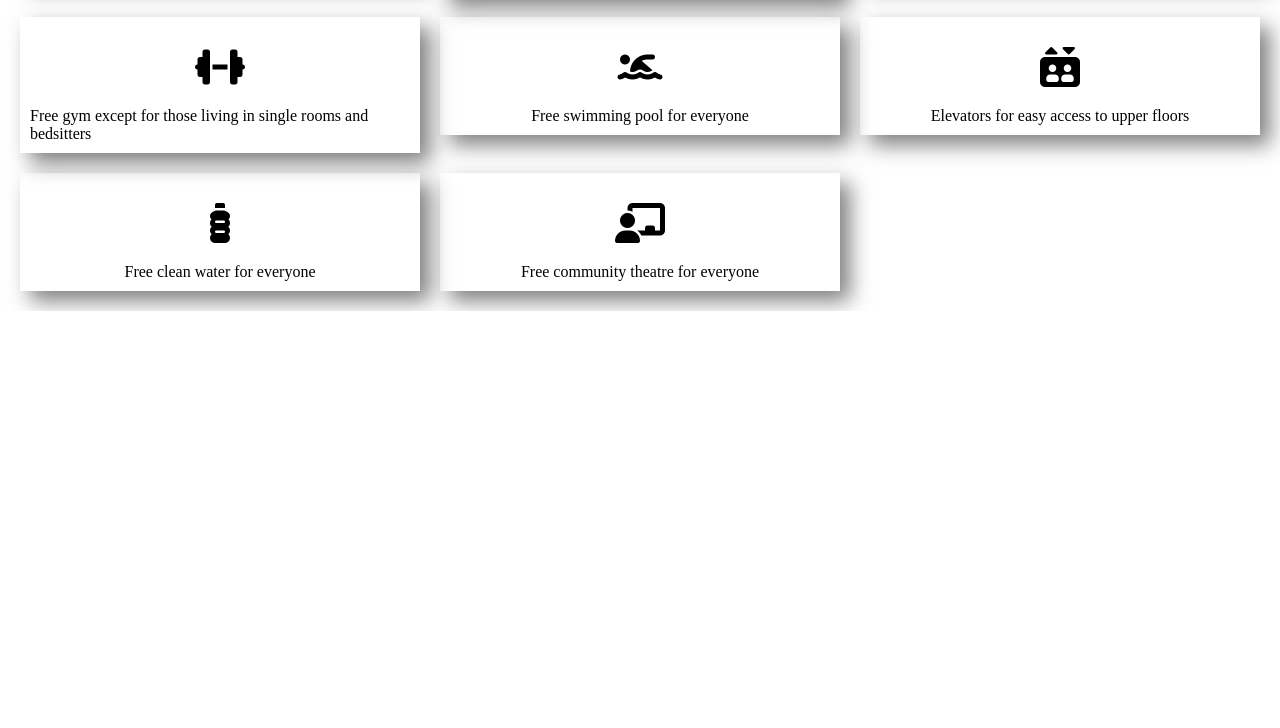
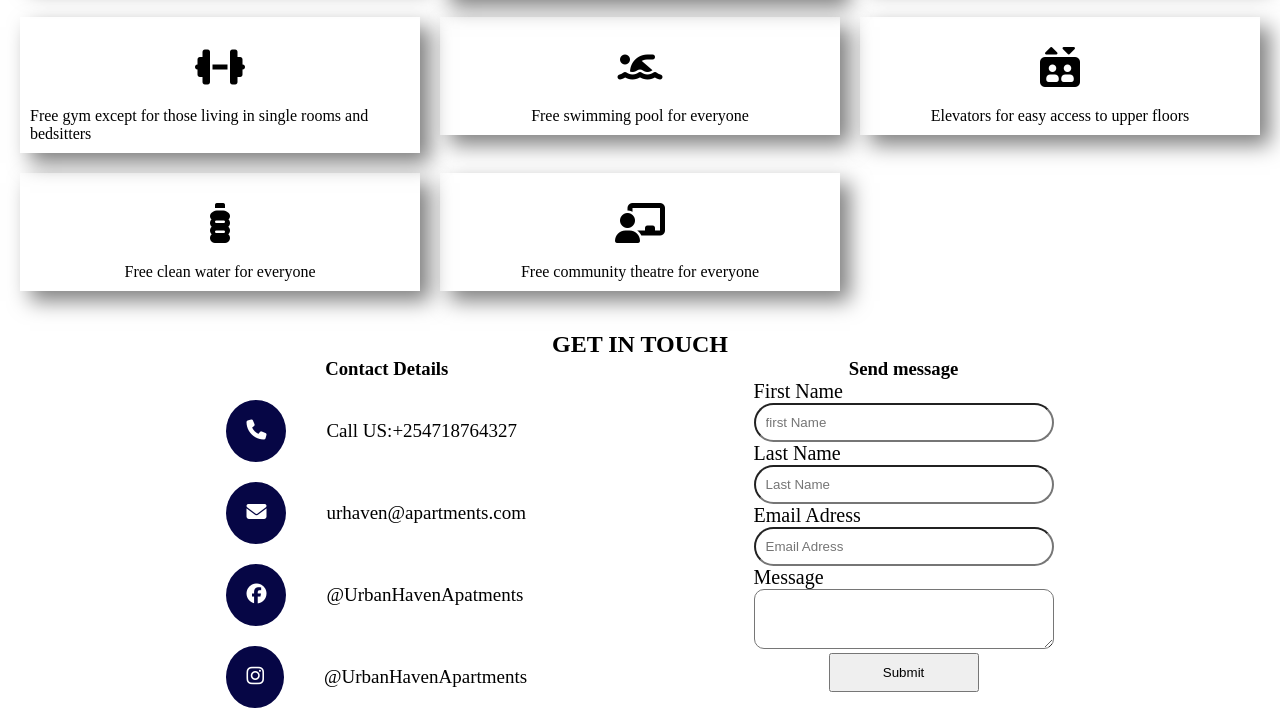
Before and after one commit to Davis-don/fictional-apartment, a website built with Vite: page index.html in a window 1280 px wide. Shown: the part 2750-3478 px from the top of the page. Before the commit the page ends 3061 px from the top, so only its background shows below. Built offline with nearby package versions, Linux system fonts and the light colour scheme.

Commit message:
added contact section

```diff
--- a/index.html
+++ b/index.html
@@ -142,6 +142,75 @@
        </div>
       </div>
       <!-- End of facilities section  -->
+       <!-- Start of contact us section -->
+        <div class="contact-use-overall-design">
+          <h2 class="get-in-touch-heading" style="text-align: center;">GET IN TOUCH</h2>
+            <div class="contact-divs-card-holder">
+              <div class="contact-cards-container">
+                <h3 style="text-align: center;">Contact Details</h3>
+                 <div class="contact-card">
+                  <div class="contact-icon">
+                    <i class="fa-solid fa-phone"></i>
+                  </div>
+                  <div class="contact-details">
+                    Call US:+254718764327
+                  </div>
+                 </div>
+
+
+                 <div class="contact-card">
+                  <div class="contact-icon">
+                    <i class="fa-solid fa-envelope"></i>
+                  </div>
+                  <div class="contact-details">
+                    urhaven@apartments.com
+                  </div>
+                 </div>
+                 <div class="contact-card">
+                  <div class="contact-icon">
+                    <i class="fa-brands fa-facebook"></i>
+                  </div>
+                  <div class="contact-details">
+                    @UrbanHavenApatments
+                  </div>
+                 </div>
+                 <div class="contact-card">
+                  <div class="contact-icon">
+                    <i class="fa-brands fa-instagram"></i>
+                  </div>
+                  <div class="contact-details">
+                    @UrbanHavenApartments
+                  </div>
+                 </div>
+               </div>
+               <div class="contact-form-container">
+                   <h3 style="text-align: center;">Send message</h3>
+                   <form class="contact-form">
+                    <label for="fName">First Name</label><br/>
+                    <input class="form-input" type="text" placeholder="first Name" id="fName"/>
+                    <br/>
+                    <label for="LName">Last Name</label><br/>
+                    <input class="form-input" type="text" placeholder="Last Name" id="LName"/>
+                    <br/>
+                    <label for="Email">Email Adress</label><br/>
+                    <input class="form-input" type="email" placeholder="Email Adress" id="Email"/>
+                    <br/>
+                    <label for="message">Message</label><br/>
+                    <textarea  id="message"></textarea><br/>
+                    <div class="submit-btn-container">
+                      <button class="submit-button" type="button">Submit</button>
+                    </div>
+
+                   </form>
+               </div>
+            </div>
+
+
+
+
+
+        </div>
+        <!-- End of contact us section -->
 </div>
   </body>
 </html>
--- a/style.css
+++ b/style.css
@@ -208,3 +208,92 @@ padding: 20px;
     padding: 10px;
   }
 /* End of facilities section styling */
+
+/* Start of contact us styling */
+.contact-use-overall-design{
+padding: 20px;
+}
+.contact-divs-card-holder{
+display: flex;
+flex-direction: row;
+justify-content: space-evenly;
+flex-wrap: wrap;
+}
+.contact-cards-container{
+display: flex;
+flex-direction: column;
+gap: 20px;
+}
+
+.contact-card{
+display: flex;
+flex-direction: row;
+gap:20px;
+}
+.contact-icon{
+background-color: rgb(6, 6, 69);
+padding: 20px;
+border-radius: 50%;
+}
+.contact-icon i{
+font-size: 20px;
+color: white;
+}
+.contact-details{
+  padding: 20px;
+  font-size: 19px;
+}
+.contact-form label{
+  font-size: 20px;
+}
+.contact-form-container{
+
+}
+.form-input{
+width: 30rem;
+padding: 10px;
+border-radius: 20px;
+}
+#message{
+  width: 30rem;
+  border-radius: 10px;
+  height: 60px;
+}
+.submit-btn-container{
+  width: max-content;
+  margin: auto;
+}
+.submit-button{
+width: 15rem;
+padding: 10px;
+}
+@media screen and (max-width: 384px) {
+  .get-in-touch-heading{
+    font-size: 10vw;
+  }
+
+  .contact-card{
+    display: flex;
+    flex-direction: row;
+    gap:0px
+    }
+    .contact-icon{
+      padding: 7vw;
+    }
+    .contact-details{
+      padding: 20px;
+      font-size: 5vw;
+    }
+    .form-input{
+      width: 90vw;
+      }
+      #message{
+        width: 90vw;
+
+      }
+      .submit-button{
+        width: max-content;
+        padding: 10px;
+        }
+  }
+/* End of contact us styling */
```
